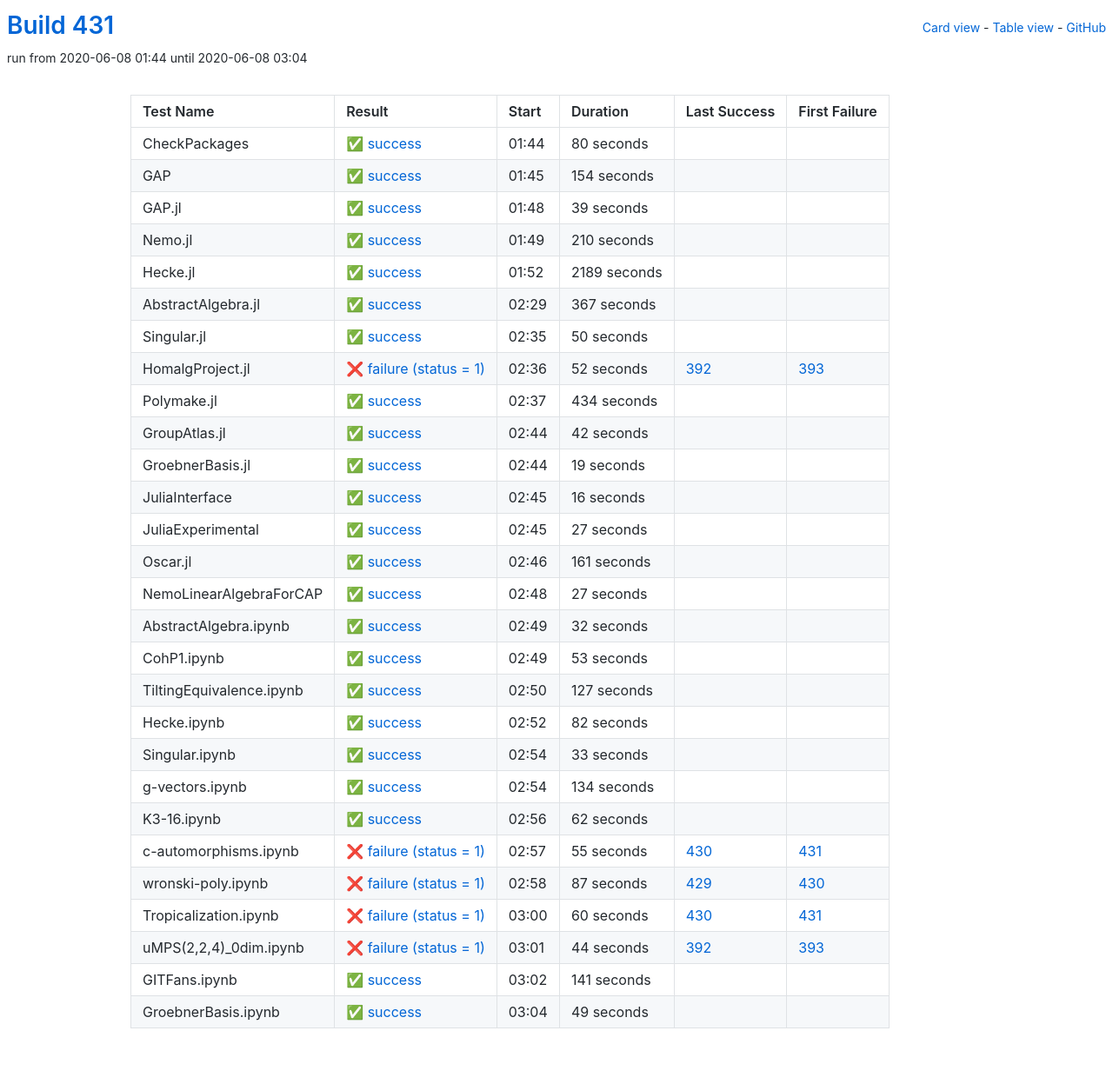
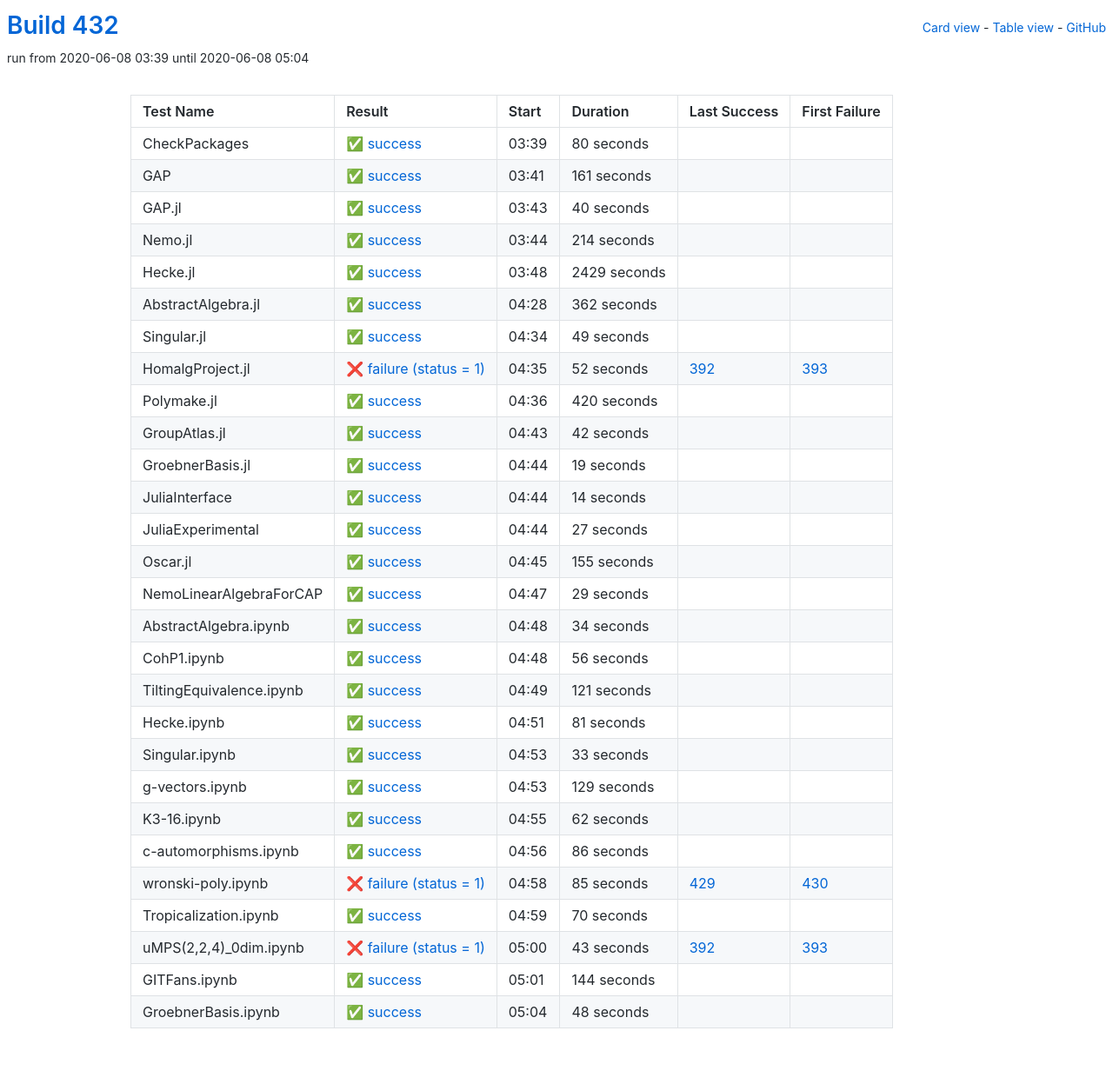
Before and after one commit to oscar-system/oscar-ci-status-1.4, a Jekyll site: the page built from table.html, in a window 1280 px wide. Shown: the whole page at 87% size. Built offline with Jekyll 4.4.1, drawn with Linux system fonts in a browser that asks for light colours.

Commit message:
Build 432

```diff
--- a/_data/ci.yml
+++ b/_data/ci.yml
@@ -1,5 +1,5 @@
-build: 431
-build_url: https://oscarci.mathematik.uni-kl.de/job/oscar-julia-1.4/431/
+build: 432
+build_url: https://oscarci.mathematik.uni-kl.de/job/oscar-julia-1.4/432/
 job: oscar-julia-1.4
 tests:
 - duration: 80
@@ -9,81 +9,81 @@ tests:
   id: checkpackages
   last_success: false
   last_success_url: null
-  log: https://oscarci.mathematik.uni-kl.de/job/oscar-julia-1.4/431/artifact/logs/build-431/CheckPackages.log
+  log: https://oscarci.mathematik.uni-kl.de/job/oscar-julia-1.4/432/artifact/logs/build-432/CheckPackages.log
   name: CheckPackages
-  start: 2020-06-08 01:44
+  start: 2020-06-08 03:39
   status: success
   success: true
-- duration: 154
+- duration: 161
   exitcode: 0
   first_failure: false
   first_failure_url: null
   id: gap
   last_success: false
   last_success_url: null
-  log: https://oscarci.mathematik.uni-kl.de/job/oscar-julia-1.4/431/artifact/logs/build-431/GAP.log
+  log: https://oscarci.mathematik.uni-kl.de/job/oscar-julia-1.4/432/artifact/logs/build-432/GAP.log
   name: GAP
-  start: 2020-06-08 01:45
+  start: 2020-06-08 03:41
   status: success
   success: true
-- duration: 39
+- duration: 40
   exitcode: 0
   first_failure: false
   first_failure_url: null
   id: gap-jl
   last_success: false
   last_success_url: null
-  log: https://oscarci.mathematik.uni-kl.de/job/oscar-julia-1.4/431/artifact/logs/build-431/GAP.jl.log
+  log: https://oscarci.mathematik.uni-kl.de/job/oscar-julia-1.4/432/artifact/logs/build-432/GAP.jl.log
   name: GAP.jl
-  start: 2020-06-08 01:48
+  start: 2020-06-08 03:43
   status: success
   success: true
-- duration: 210
+- duration: 214
   exitcode: 0
   first_failure: false
   first_failure_url: null
   id: nemo-jl
   last_success: false
   last_success_url: null
-  log: https://oscarci.mathematik.uni-kl.de/job/oscar-julia-1.4/431/artifact/logs/build-431/Nemo.jl.log
+  log: https://oscarci.mathematik.uni-kl.de/job/oscar-julia-1.4/432/artifact/logs/build-432/Nemo.jl.log
   name: Nemo.jl
-  start: 2020-06-08 01:49
+  start: 2020-06-08 03:44
   status: success
   success: true
-- duration: 2189
+- duration: 2429
   exitcode: 0
   first_failure: false
   first_failure_url: null
   id: hecke-jl
   last_success: false
   last_success_url: null
-  log: https://oscarci.mathematik.uni-kl.de/job/oscar-julia-1.4/431/artifact/logs/build-431/Hecke.jl.log
+  log: https://oscarci.mathematik.uni-kl.de/job/oscar-julia-1.4/432/artifact/logs/build-432/Hecke.jl.log
   name: Hecke.jl
-  start: 2020-06-08 01:52
+  start: 2020-06-08 03:48
   status: success
   success: true
-- duration: 367
+- duration: 362
   exitcode: 0
   first_failure: false
   first_failure_url: null
   id: abstractalgebra-jl
   last_success: false
   last_success_url: null
-  log: https://oscarci.mathematik.uni-kl.de/job/oscar-julia-1.4/431/artifact/logs/build-431/AbstractAlgebra.jl.log
+  log: https://oscarci.mathematik.uni-kl.de/job/oscar-julia-1.4/432/artifact/logs/build-432/AbstractAlgebra.jl.log
   name: AbstractAlgebra.jl
-  start: 2020-06-08 02:29
+  start: 2020-06-08 04:28
   status: success
   success: true
-- duration: 50
+- duration: 49
   exitcode: 0
   first_failure: false
   first_failure_url: null
   id: singular-jl
   last_success: false
   last_success_url: null
-  log: https://oscarci.mathematik.uni-kl.de/job/oscar-julia-1.4/431/artifact/logs/build-431/Singular.jl.log
+  log: https://oscarci.mathematik.uni-kl.de/job/oscar-julia-1.4/432/artifact/logs/build-432/Singular.jl.log
   name: Singular.jl
-  start: 2020-06-08 02:35
+  start: 2020-06-08 04:34
   status: success
   success: true
 - duration: 52
@@ -93,21 +93,21 @@ tests:
   id: homalgproject-jl
   last_success: 392
   last_success_url: https://oscarci.mathematik.uni-kl.de/job/oscar-julia-1.4/392/
-  log: https://oscarci.mathematik.uni-kl.de/job/oscar-julia-1.4/431/artifact/logs/build-431/HomalgProject.jl.log
+  log: https://oscarci.mathematik.uni-kl.de/job/oscar-julia-1.4/432/artifact/logs/build-432/HomalgProject.jl.log
   name: HomalgProject.jl
-  start: 2020-06-08 02:36
+  start: 2020-06-08 04:35
   status: failure
   success: false
-- duration: 434
+- duration: 420
   exitcode: 0
   first_failure: false
   first_failure_url: null
   id: polymake-jl
   last_success: false
   last_success_url: null
-  log: https://oscarci.mathematik.uni-kl.de/job/oscar-julia-1.4/431/artifact/logs/build-431/Polymake.jl.log
+  log: https://oscarci.mathematik.uni-kl.de/job/oscar-julia-1.4/432/artifact/logs/build-432/Polymake.jl.log
   name: Polymake.jl
-  start: 2020-06-08 02:37
+  start: 2020-06-08 04:36
   status: success
   success: true
 - duration: 42
@@ -117,9 +117,9 @@ tests:
   id: groupatlas-jl
   last_success: false
   last_success_url: null
-  log: https://oscarci.mathematik.uni-kl.de/job/oscar-julia-1.4/431/artifact/logs/build-431/GroupAtlas.jl.log
+  log: https://oscarci.mathematik.uni-kl.de/job/oscar-julia-1.4/432/artifact/logs/build-432/GroupAtlas.jl.log
   name: GroupAtlas.jl
-  start: 2020-06-08 02:44
+  start: 2020-06-08 04:43
   status: success
   success: true
 - duration: 19
@@ -129,21 +129,21 @@ tests:
   id: groebnerbasis-jl
   last_success: false
   last_success_url: null
-  log: https://oscarci.mathematik.uni-kl.de/job/oscar-julia-1.4/431/artifact/logs/build-431/GroebnerBasis.jl.log
+  log: https://oscarci.mathematik.uni-kl.de/job/oscar-julia-1.4/432/artifact/logs/build-432/GroebnerBasis.jl.log
   name: GroebnerBasis.jl
-  start: 2020-06-08 02:44
+  start: 2020-06-08 04:44
   status: success
   success: true
-- duration: 16
+- duration: 14
   exitcode: 0
   first_failure: false
   first_failure_url: null
   id: juliainterface
   last_success: false
   last_success_url: null
-  log: https://oscarci.mathematik.uni-kl.de/job/oscar-julia-1.4/431/artifact/logs/build-431/JuliaInterface.log
+  log: https://oscarci.mathematik.uni-kl.de/job/oscar-julia-1.4/432/artifact/logs/build-432/JuliaInterface.log
   name: JuliaInterface
-  start: 2020-06-08 02:45
+  start: 2020-06-08 04:44
   status: success
   success: true
 - duration: 27
@@ -153,81 +153,81 @@ tests:
   id: juliaexperimental
   last_success: false
   last_success_url: null
-  log: https://oscarci.mathematik.uni-kl.de/job/oscar-julia-1.4/431/artifact/logs/build-431/JuliaExperimental.log
+  log: https://oscarci.mathematik.uni-kl.de/job/oscar-julia-1.4/432/artifact/logs/build-432/JuliaExperimental.log
   name: JuliaExperimental
-  start: 2020-06-08 02:45
+  start: 2020-06-08 04:44
   status: success
   success: true
-- duration: 161
+- duration: 155
   exitcode: 0
   first_failure: false
   first_failure_url: null
   id: oscar-jl
   last_success: false
   last_success_url: null
-  log: https://oscarci.mathematik.uni-kl.de/job/oscar-julia-1.4/431/artifact/logs/build-431/Oscar.jl.log
+  log: https://oscarci.mathematik.uni-kl.de/job/oscar-julia-1.4/432/artifact/logs/build-432/Oscar.jl.log
   name: Oscar.jl
-  start: 2020-06-08 02:46
+  start: 2020-06-08 04:45
   status: success
   success: true
-- duration: 27
+- duration: 29
   exitcode: 0
   first_failure: false
   first_failure_url: null
   id: nemolinearalgebraforcap
   last_success: false
   last_success_url: null
-  log: https://oscarci.mathematik.uni-kl.de/job/oscar-julia-1.4/431/artifact/logs/build-431/NemoLinearAlgebraForCAP.log
+  log: https://oscarci.mathematik.uni-kl.de/job/oscar-julia-1.4/432/artifact/logs/build-432/NemoLinearAlgebraForCAP.log
   name: NemoLinearAlgebraForCAP
-  start: 2020-06-08 02:48
+  start: 2020-06-08 04:47
   status: success
   success: true
-- duration: 32
+- duration: 34
   exitcode: 0
   first_failure: false
   first_failure_url: null
   id: abstractalgebra-ipynb
   last_success: false
   last_success_url: null
-  log: https://oscarci.mathematik.uni-kl.de/job/oscar-julia-1.4/431/artifact/logs/build-431/AbstractAlgebra.ipynb.log
+  log: https://oscarci.mathematik.uni-kl.de/job/oscar-julia-1.4/432/artifact/logs/build-432/AbstractAlgebra.ipynb.log
   name: AbstractAlgebra.ipynb
-  start: 2020-06-08 02:49
+  start: 2020-06-08 04:48
   status: success
   success: true
-- duration: 53
+- duration: 56
   exitcode: 0
   first_failure: false
   first_failure_url: null
   id: cohp1-ipynb
   last_success: false
   last_success_url: null
-  log: https://oscarci.mathematik.uni-kl.de/job/oscar-julia-1.4/431/artifact/logs/build-431/CohP1.ipynb.log
+  log: https://oscarci.mathematik.uni-kl.de/job/oscar-julia-1.4/432/artifact/logs/build-432/CohP1.ipynb.log
   name: CohP1.ipynb
-  start: 2020-06-08 02:49
+  start: 2020-06-08 04:48
   status: success
   success: true
-- duration: 127
+- duration: 121
   exitcode: 0
   first_failure: false
   first_failure_url: null
   id: tiltingequivalence-ipynb
   last_success: false
   last_success_url: null
-  log: https://oscarci.mathematik.uni-kl.de/job/oscar-julia-1.4/431/artifact/logs/build-431/TiltingEquivalence.ipynb.log
+  log: https://oscarci.mathematik.uni-kl.de/job/oscar-julia-1.4/432/artifact/logs/build-432/TiltingEquivalence.ipynb.log
   name: TiltingEquivalence.ipynb
-  start: 2020-06-08 02:50
+  start: 2020-06-08 04:49
   status: success
   success: true
-- duration: 82
+- duration: 81
   exitcode: 0
   first_failure: false
   first_failure_url: null
   id: hecke-ipynb
   last_success: false
   last_success_url: null
-  log: https://oscarci.mathematik.uni-kl.de/job/oscar-julia-1.4/431/artifact/logs/build-431/Hecke.ipynb.log
+  log: https://oscarci.mathematik.uni-kl.de/job/oscar-julia-1.4/432/artifact/logs/build-432/Hecke.ipynb.log
   name: Hecke.ipynb
-  start: 2020-06-08 02:52
+  start: 2020-06-08 04:51
   status: success
   success: true
 - duration: 33
@@ -237,21 +237,21 @@ tests:
   id: singular-ipynb
   last_success: false
   last_success_url: null
-  log: https://oscarci.mathematik.uni-kl.de/job/oscar-julia-1.4/431/artifact/logs/build-431/Singular.ipynb.log
+  log: https://oscarci.mathematik.uni-kl.de/job/oscar-julia-1.4/432/artifact/logs/build-432/Singular.ipynb.log
   name: Singular.ipynb
-  start: 2020-06-08 02:54
+  start: 2020-06-08 04:53
   status: success
   success: true
-- duration: 134
+- duration: 129
   exitcode: 0
   first_failure: false
   first_failure_url: null
   id: g-vectors-ipynb
   last_success: false
   last_success_url: null
-  log: https://oscarci.mathematik.uni-kl.de/job/oscar-julia-1.4/431/artifact/logs/build-431/g-vectors.ipynb.log
+  log: https://oscarci.mathematik.uni-kl.de/job/oscar-julia-1.4/432/artifact/logs/build-432/g-vectors.ipynb.log
   name: g-vectors.ipynb
-  start: 2020-06-08 02:54
+  start: 2020-06-08 04:53
   status: success
   success: true
 - duration: 62
@@ -261,80 +261,80 @@ tests:
   id: k3-16-ipynb
   last_success: false
   last_success_url: null
-  log: https://oscarci.mathematik.uni-kl.de/job/oscar-julia-1.4/431/artifact/logs/build-431/K3-16.ipynb.log
+  log: https://oscarci.mathematik.uni-kl.de/job/oscar-julia-1.4/432/artifact/logs/build-432/K3-16.ipynb.log
   name: K3-16.ipynb
-  start: 2020-06-08 02:56
+  start: 2020-06-08 04:55
   status: success
   success: true
-- duration: 55
-  exitcode: 1
-  first_failure: 431
-  first_failure_url: https://oscarci.mathematik.uni-kl.de/job/oscar-julia-1.4/431/
+- duration: 86
+  exitcode: 0
+  first_failure: false
+  first_failure_url: null
   id: c-automorphisms-ipynb
-  last_success: 430
-  last_success_url: https://oscarci.mathematik.uni-kl.de/job/oscar-julia-1.4/430/
-  log: https://oscarci.mathematik.uni-kl.de/job/oscar-julia-1.4/431/artifact/logs/build-431/c-automorphisms.ipynb.log
+  last_success: false
+  last_success_url: null
+  log: https://oscarci.mathematik.uni-kl.de/job/oscar-julia-1.4/432/artifact/logs/build-432/c-automorphisms.ipynb.log
   name: c-automorphisms.ipynb
-  start: 2020-06-08 02:57
-  status: failure
-  success: false
-- duration: 87
+  start: 2020-06-08 04:56
+  status: success
+  success: true
+- duration: 85
   exitcode: 1
   first_failure: 430
   first_failure_url: https://oscarci.mathematik.uni-kl.de/job/oscar-julia-1.4/430/
   id: wronski-poly-ipynb
   last_success: 429
   last_success_url: https://oscarci.mathematik.uni-kl.de/job/oscar-julia-1.4/429/
-  log: https://oscarci.mathematik.uni-kl.de/job/oscar-julia-1.4/431/artifact/logs/build-431/wronski-poly.ipynb.log
+  log: https://oscarci.mathematik.uni-kl.de/job/oscar-julia-1.4/432/artifact/logs/build-432/wronski-poly.ipynb.log
   name: wronski-poly.ipynb
-  start: 2020-06-08 02:58
+  start: 2020-06-08 04:58
   status: failure
   success: false
-- duration: 60
-  exitcode: 1
-  first_failure: 431
-  first_failure_url: https://oscarci.mathematik.uni-kl.de/job/oscar-julia-1.4/431/
+- duration: 70
+  exitcode: 0
+  first_failure: false
+  first_failure_url: null
   id: tropicalization-ipynb
-  last_success: 430
-  last_success_url: https://oscarci.mathematik.uni-kl.de/job/oscar-julia-1.4/430/
-  log: https://oscarci.mathematik.uni-kl.de/job/oscar-julia-1.4/431/artifact/logs/build-431/Tropicalization.ipynb.log
+  last_success: false
+  last_success_url: null
+  log: https://oscarci.mathematik.uni-kl.de/job/oscar-julia-1.4/432/artifact/logs/build-432/Tropicalization.ipynb.log
   name: Tropicalization.ipynb
-  start: 2020-06-08 03:00
-  status: failure
-  success: false
-- duration: 44
+  start: 2020-06-08 04:59
+  status: success
+  success: true
+- duration: 43
   exitcode: 1
   first_failure: 393
   first_failure_url: https://oscarci.mathematik.uni-kl.de/job/oscar-julia-1.4/393/
   id: umps-2-2-4-0dim-ipynb
   last_success: 392
   last_success_url: https://oscarci.mathematik.uni-kl.de/job/oscar-julia-1.4/392/
-  log: https://oscarci.mathematik.uni-kl.de/job/oscar-julia-1.4/431/artifact/logs/build-431/uMPS-2-2-4-_0dim.ipynb.log
+  log: https://oscarci.mathematik.uni-kl.de/job/oscar-julia-1.4/432/artifact/logs/build-432/uMPS-2-2-4-_0dim.ipynb.log
   name: uMPS(2,2,4)_0dim.ipynb
-  start: 2020-06-08 03:01
+  start: 2020-06-08 05:00
   status: failure
   success: false
-- duration: 141
+- duration: 144
   exitcode: 0
   first_failure: false
   first_failure_url: null
   id: gitfans-ipynb
   last_success: false
   last_success_url: null
-  log: https://oscarci.mathematik.uni-kl.de/job/oscar-julia-1.4/431/artifact/logs/build-431/GITFans.ipynb.log
+  log: https://oscarci.mathematik.uni-kl.de/job/oscar-julia-1.4/432/artifact/logs/build-432/GITFans.ipynb.log
   name: GITFans.ipynb
-  start: 2020-06-08 03:02
+  start: 2020-06-08 05:01
   status: success
   success: true
-- duration: 49
+- duration: 48
   exitcode: 0
   first_failure: false
   first_failure_url: null
   id: groebnerbasis-ipynb
   last_success: false
   last_success_url: null
-  log: https://oscarci.mathematik.uni-kl.de/job/oscar-julia-1.4/431/artifact/logs/build-431/GroebnerBasis.ipynb.log
+  log: https://oscarci.mathematik.uni-kl.de/job/oscar-julia-1.4/432/artifact/logs/build-432/GroebnerBasis.ipynb.log
   name: GroebnerBasis.ipynb
-  start: 2020-06-08 03:04
+  start: 2020-06-08 05:04
   status: success
   success: true
```
Also changed, not shown: README.md.
